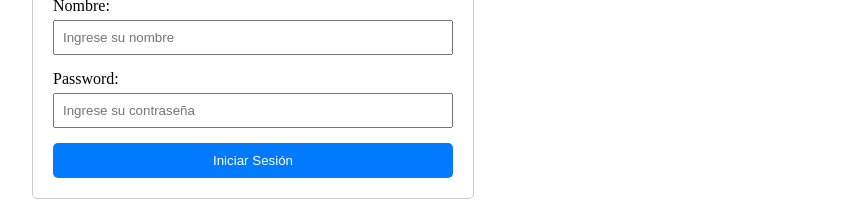
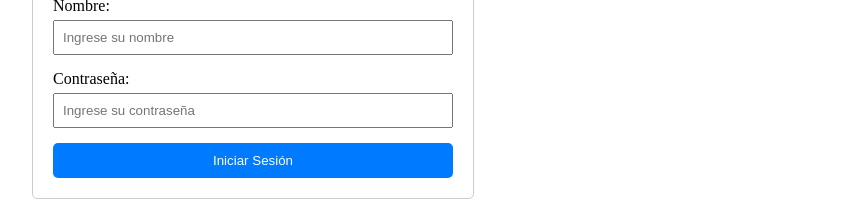
Before and after one commit to AalSaa/tbd-control-2, a Vue app in the folder frontend/: page / in a window 1280 px wide. Shown: the part 195-396 px from the top of the page, without its empty margins (387-1255 px from the left). Built offline with nearby package versions, Linux system fonts and the light colour scheme; what vue3-cookies would draw is missing.

Commit message:
feat(Frontend): grammar fix

```diff
--- a/frontend/src/Views/LoginUser.vue
+++ b/frontend/src/Views/LoginUser.vue
@@ -7,7 +7,7 @@
                 <input type="text" v-model="userData.name" placeholder="Ingrese su nombre" required />
             </div>
             <div>
-                <label for="password">Password:</label>
+                <label for="password">Contraseña:</label>
                 <input type="password" v-model="userData.password" placeholder="Ingrese su contraseña" required />
             </div>
             <button type="submit">Iniciar Sesión</button>
--- a/frontend/src/components/NavBar.vue
+++ b/frontend/src/components/NavBar.vue
@@ -3,15 +3,15 @@
         <div class="nav-links">
             <div v-if="loginState" class="nav-links-task">
                 <RouterLink class="nav-link-newtask nav-link-button" to="/newtask">
-                    New Tasks
+                    Nueva Tarea
                 </RouterLink>
                 <RouterLink class="nav-link-alltasks nav-link-button" to="/viewalltasks">
-                    All Tasks
+                    Todas las tareas
                 </RouterLink>
             </div>
 
             <RouterLink v-if="loginState" class="nav-link-logout nav-link-button" v-on:click="logout()" to="/">
-                Logout
+                Cerrar Sesión
             </RouterLink>
 
             <div class="nav-link-login-register" v-else>
```
